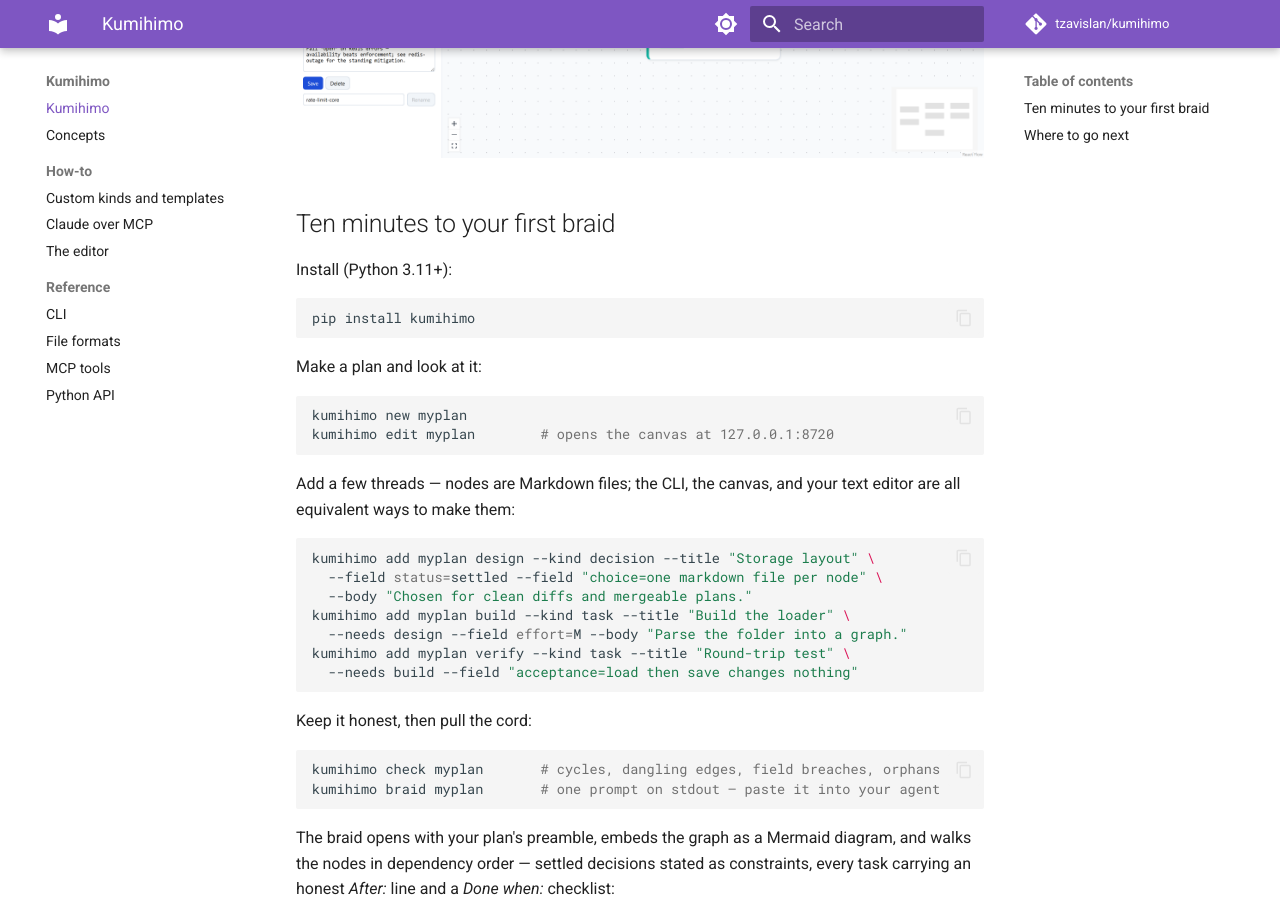
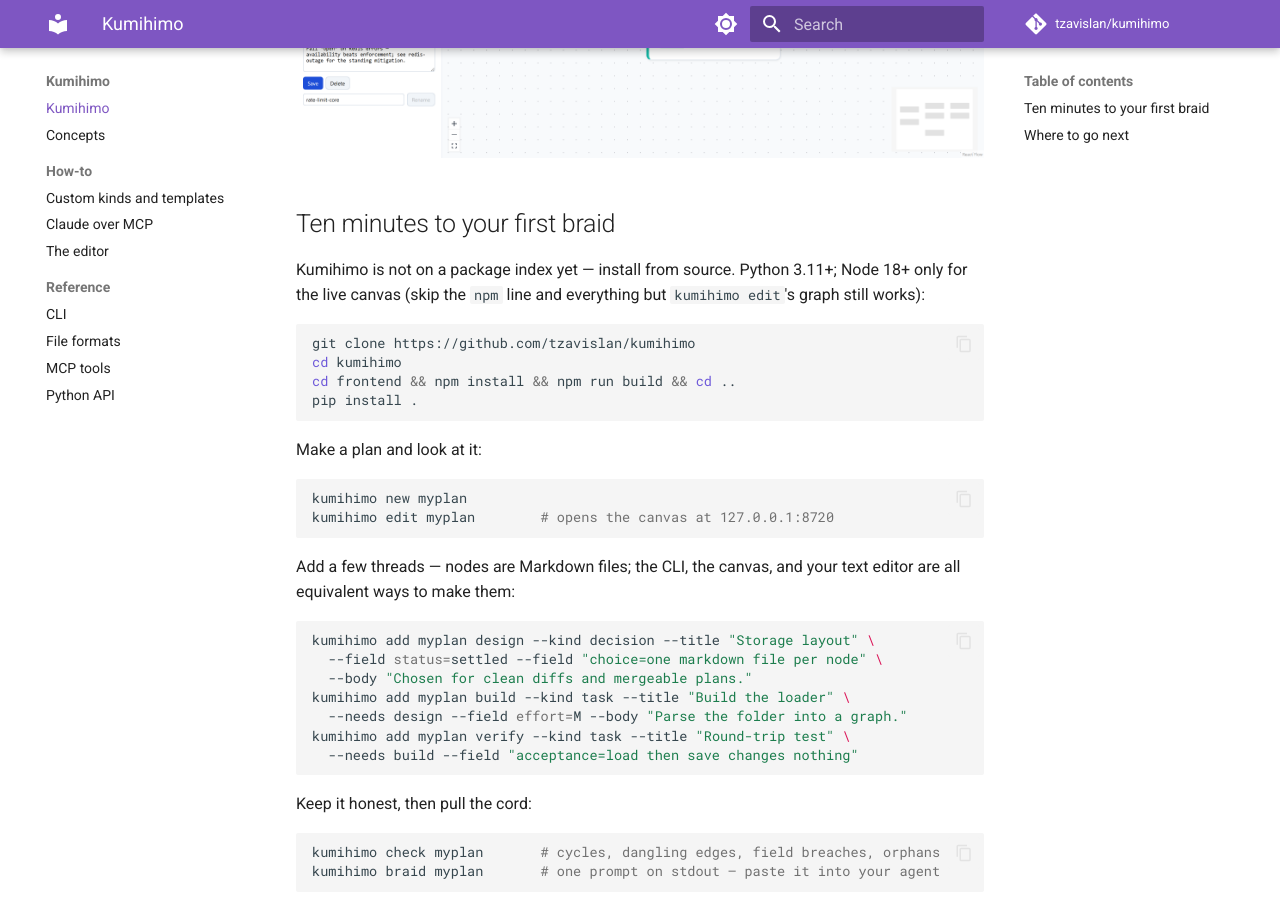
Before and after one commit to tzavislan/kumihimo, an MkDocs documentation site: the page built from docs/index.md, in a window 1280 px wide and 900 px high, scrolled down 941 px. Built offline with MkDocs 1.6.1 and Material for MkDocs 9.7.7, drawn with Linux system fonts in a browser that asks for light colours; comment, search, counter and statistics services are not loaded.

Commit message:
README truth: source-install quickstart; fix npm --prefix Windows no-op
pip install kumihimo was the README's first command and the package has
never been published — both quickstarts now install from source (Python
3.11+, optional Node for the canvas) with no package-index implication
until a release exists. Found en route, running the quickstart in a clean
clone: 'npm --prefix <dir> install' silently installs nothing on Windows
(exit 0, no node_modules; fine on Linux, hence green CI) — every
user-facing npm instruction, including the server's fallback page, now
uses the portable cd form. Verified end-to-end in a clean GitHub clone:
quickstart to served canvas, CLI battery, 128/128 tests with the browser
smoke, all five promised docs pages live.

Co-Authored-By: Claude Fable 5 <noreply@anthropic.com>

````diff
--- a/docs/index.md
+++ b/docs/index.md
@@ -26,10 +26,15 @@ diffs cleanly.
 
 ## Ten minutes to your first braid
 
-Install (Python 3.11+):
+Kumihimo is not on a package index yet — install from source. Python 3.11+;
+Node 18+ only for the live canvas (skip the `npm` line and everything but
+`kumihimo edit`'s graph still works):
 
 ```bash
-pip install kumihimo
+git clone https://github.com/tzavislan/kumihimo
+cd kumihimo
+cd frontend && npm install && npm run build && cd ..
+pip install .
 ```
 
 Make a plan and look at it:
````
Also changed, not shown: CONTRIBUTING.md (+5 -3 lines), README.md (+14 -3 lines), 2 other files.
